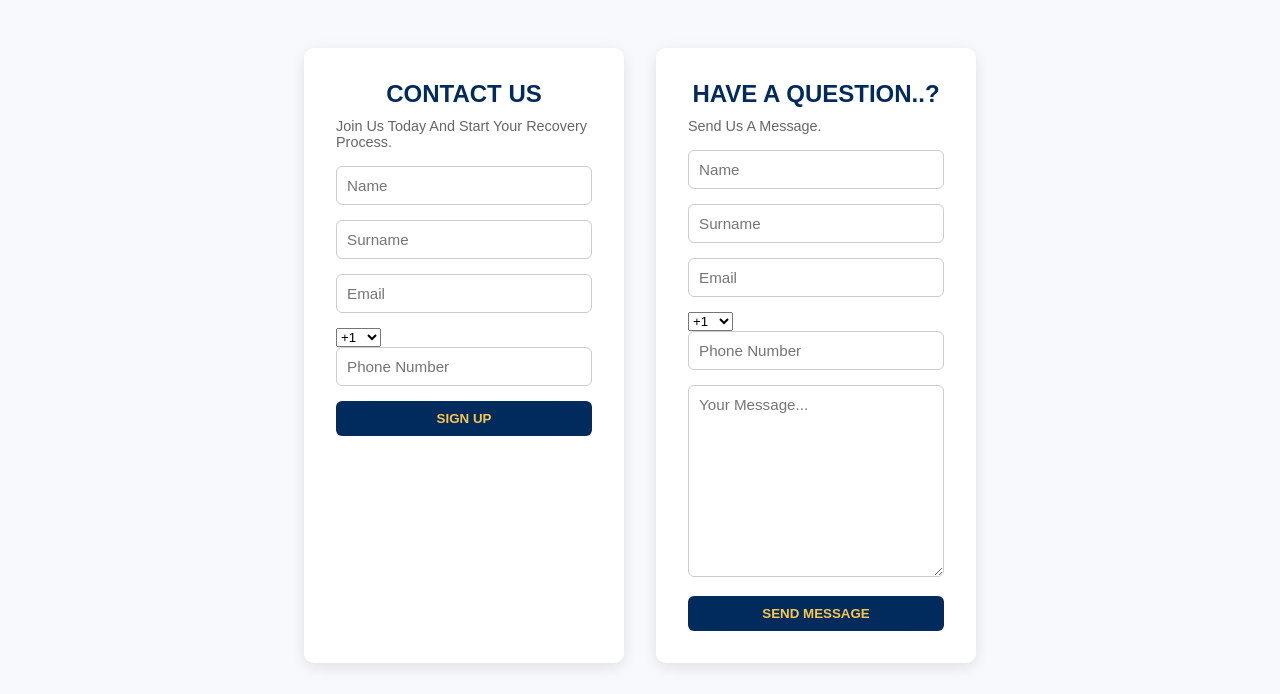
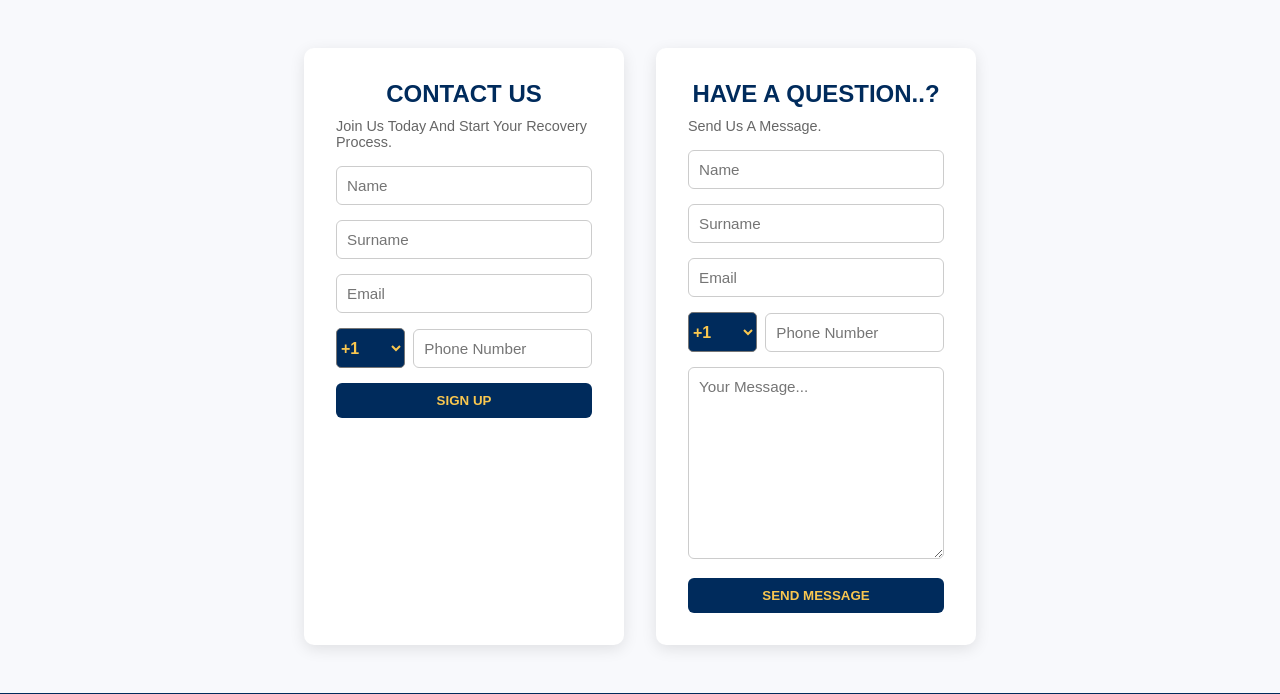
Before and after one commit to Bruteforce777/financial-law-group, a Flask app: page / in a window 1280 px wide. Shown: the part 360-1054 px from the top of the page. Run offline with Flask 3, Linux system fonts and the light colour scheme.

Commit message:
Add files via upload

```diff
--- a/static/styles.css
+++ b/static/styles.css
@@ -212,9 +212,20 @@ tr:hover{
     background-color: #264653;
 }
 
+#countryCode{
+    width: 40%;
+    height: 40px;
+    border-radius: 5px;
+    font-size: 16px;
+    font-weight: 600;
+    background-color: #002b5c;
+    color: #f9c74f;
+    margin-bottom: 15px;
+}
 
-
-
+option{
+    border: 1px solid grey;
+}
 
 .section-title{
     margin-top: 30px;
@@ -238,24 +249,15 @@ tr:hover{
     text-align: center;
 }
 
-.phone-group{
+.phone-container{
     display: flex;
     gap: 8px;
+    align-items: center;
 }
 
-#country-code{
-    padding: 8px;
-    font-size: 14px;
-    border: 1px solid #ccc;
-    border-radius: 4px;
-}
 
 #phone{
     flex: 1;
-    padding: 8px;
-    font-size: 14px;
-    border: 1px solid #ccc;
-    border-radius: 4px;
 }
 
 
```
